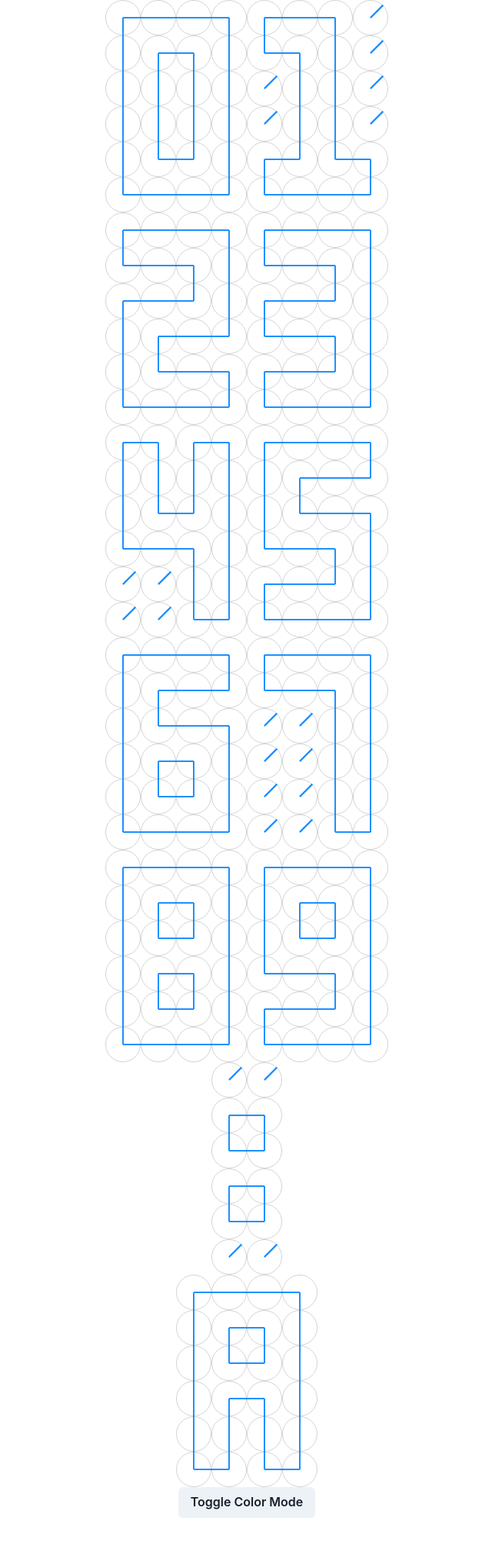
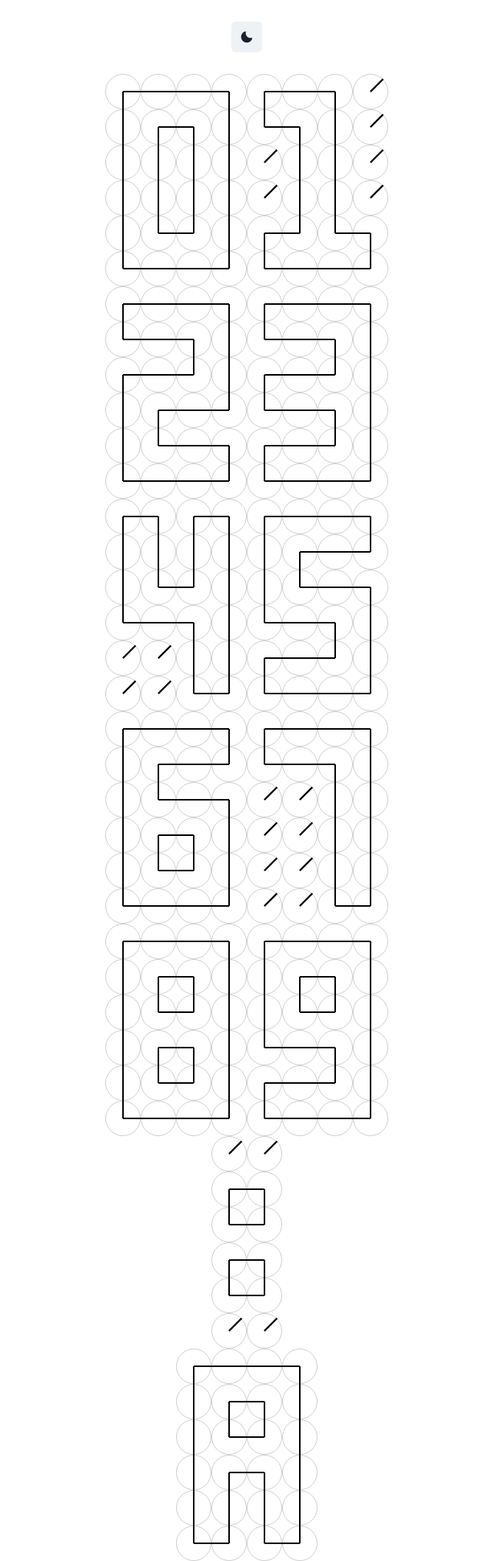
Before and after one commit to akazwz/start-page, a Next.js app: page / in a window 1280 px wide. Shown: the whole page at 77% size, without its empty margins (319-959 px from the left). Before the commit the page ends 1972 px from the top, so only its background shows below. Built offline with nearby package versions, Linux system fonts and the light colour scheme.

Commit message:
add toggle color mode icon button

```diff
--- a/components/ClockShow.tsx
+++ b/components/ClockShow.tsx
@@ -19,7 +19,7 @@ const ClockContainer = styled.div<Partial<ClockContainerProps>>`
     isDark,
     darkBorderColor,
     borderColor
-  }) => isDark ? darkBorderColor ?? 'gray' : borderColor ?? 'lightGray'};
+  }) => isDark ? darkBorderColor ?? '#eeeeee47' : borderColor ?? 'rgba(0,0,0,.2)'};
 `
 
 interface ClockLineProps{
@@ -36,7 +36,7 @@ const ClockLine = styled.div<Partial<ClockLineProps>>`
   z-index: 7;
   width: ${({ width }) => width || 2}px;
   height: ${({ height }) => height || 23}px;
-  background: ${({ isDark, darkColor, color, }) => isDark ? darkColor ?? 'yellow' : color ?? 'dodgerBlue'};
+  background: ${({ isDark, darkColor, color, }) => isDark ? darkColor ?? 'white' : color ?? 'black'};
   left: 50%;
   top: -1px;
   margin-left: -1px;
--- a/package.json
+++ b/package.json
@@ -9,6 +9,7 @@
     "lint": "next lint"
   },
   "dependencies": {
+    "@chakra-ui/icons": "^2.0.0",
     "@chakra-ui/react": "^2.0.2",
     "@emotion/react": "^11",
     "@emotion/styled": "^11",
--- a/pages/index.tsx
+++ b/pages/index.tsx
@@ -1,10 +1,11 @@
 import { useEffect, useState } from 'react'
-import { Box, Button, Center, useColorMode } from '@chakra-ui/react'
+import { Box, Button, Center, IconButton, useColorMode } from '@chakra-ui/react'
 import Head from 'next/head'
 
 import { LettersClock, NumberClock, SymbolClock } from '../components/ClockShow'
 
 import type { NextPage } from 'next'
+import { MoonIcon, SunIcon } from '@chakra-ui/icons'
 
 type ClockType = [string, string]
 
@@ -18,6 +19,8 @@ const Home: NextPage = () => {
 	const { colorMode, toggleColorMode } = useColorMode()
 
 	const [clock, setClock] = useState<IClock>()
+
+	const toggleColorModeIcon = colorMode === 'dark' ? <SunIcon /> : <MoonIcon />
 
 	useEffect(() => {
 		const interval = setInterval(() => {
@@ -50,6 +53,10 @@ const Home: NextPage = () => {
 				<title>Start Page</title>
 			</Head>
 			<Box>
+				<Center m={7}>
+					<IconButton onClick={toggleColorMode} aria-label={'toggle color mode'} icon={toggleColorModeIcon} />
+					{}
+				</Center>
 				<Center>
 					<NumberClock value={0} isDark={colorMode === 'dark'} />
 					<NumberClock value={1} isDark={colorMode === 'dark'} />
@@ -76,11 +83,7 @@ const Home: NextPage = () => {
 				<Center>
 					<LettersClock value={'A'} isDark={colorMode === 'dark'} />
 				</Center>
-				<Center>
-					<Button onClick={toggleColorMode}>
-						Toggle Color Mode
-					</Button>
-				</Center>
+
 			</Box>
 		</>
 	)
```
Also changed, not shown: 1 other file (tests, documents, lock files or other folders).
